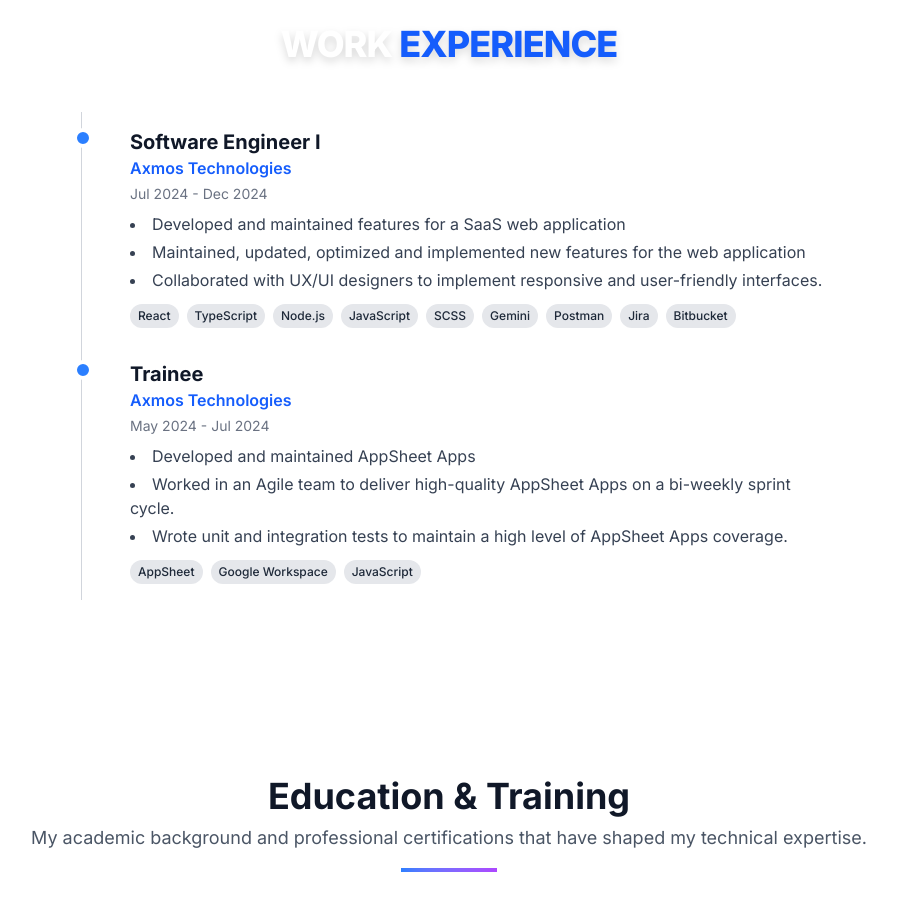
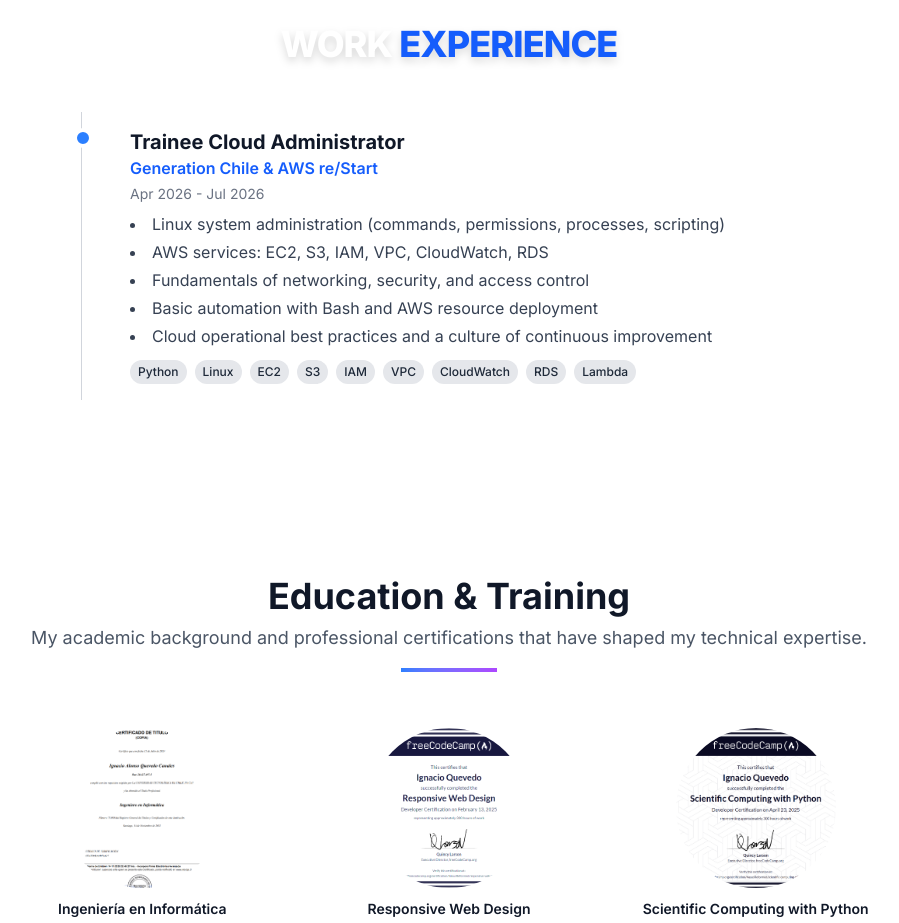
Before and after one commit to camisalgadom/myportfolio, a Next.js app: page / in a window 1280 px wide. Shown: the part 2680-3603 px from the top of the page, without its empty margins (191-1090 px from the left). Built offline with nearby package versions, Linux system fonts and the light colour scheme; no server answers.

Commit message:
edit work experience

```diff
--- a/src/components/experience/ExperienceItem.tsx
+++ b/src/components/experience/ExperienceItem.tsx
@@ -2,36 +2,27 @@
 
 export const experienceData: Experience[] = [
   {
-    role: 'Software Engineer I',
-    company: 'Axmos Technologies',
-    period: 'Jul 2024 - Dec 2024',
+    role: 'Trainee Cloud Administrator',
+    company: 'Generation Chile & AWS re/Start',
+    period: 'Apr 2026 - Jul 2026',
     description: [
-      'Developed and maintained features for a SaaS web application',
-      'Maintained, updated, optimized and implemented new features for the web application',
-      'Collaborated with UX/UI designers to implement responsive and user-friendly interfaces.',
+      'Linux system administration (commands, permissions, processes, scripting)',
+      'AWS services: EC2, S3, IAM, VPC, CloudWatch, RDS',
+      'Fundamentals of networking, security, and access control',
+      'Basic automation with Bash and AWS resource deployment',
+      'Cloud operational best practices and a culture of continuous improvement',
     ],
     technologies: [
-      'React',
-      'TypeScript',
-      'Node.js',
-      'JavaScript',
-      'SCSS',
-      'Gemini',
-      'Postman',
-      'Jira',
-      'Bitbucket',
+      'Python',
+      'Linux',
+      'EC2',
+      'S3',
+      'IAM',
+      'VPC',
+      'CloudWatch',
+      'RDS',
+      'Lambda',
     ],
-  },
-  {
-    role: 'Trainee',
-    company: 'Axmos Technologies',
-    period: 'May 2024 - Jul 2024',
-    description: [
-      'Developed and maintained AppSheet Apps',
-      'Worked in an Agile team to deliver high-quality AppSheet Apps on a bi-weekly sprint cycle.',
-      'Wrote unit and integration tests to maintain a high level of AppSheet Apps coverage.',
-    ],
-    technologies: ['AppSheet', 'Google Workspace', 'JavaScript'],
   },
 ];
 
```
